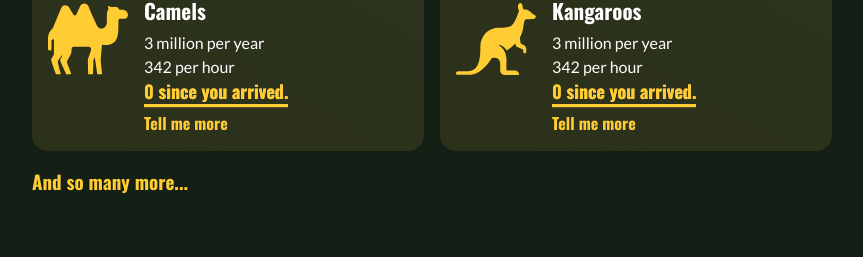
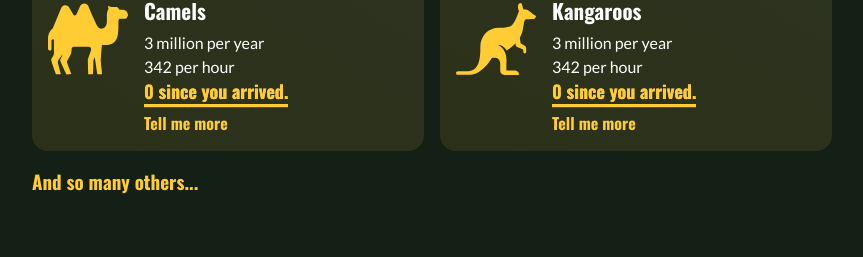
Before and after one commit to Mitcheljager/animalspersecond, a SvelteKit app: page / in a window 1280 px wide. Shown: the part 2191-2448 px from the top of the page, without its empty margins (208-1071 px from the left). Built offline with nearby package versions, Linux system fonts and the light colour scheme.

Commit message:
chore: Copy

```diff
--- a/src/routes/+page.svelte
+++ b/src/routes/+page.svelte
@@ -32,7 +32,7 @@
 	{/each}
 </div>
 
-<p class="many-more">And so many more...</p>
+<p class="many-more">And so many others...</p>
 
 <div>
 	<h2 class="statement">Let's be better.</h2>
```
